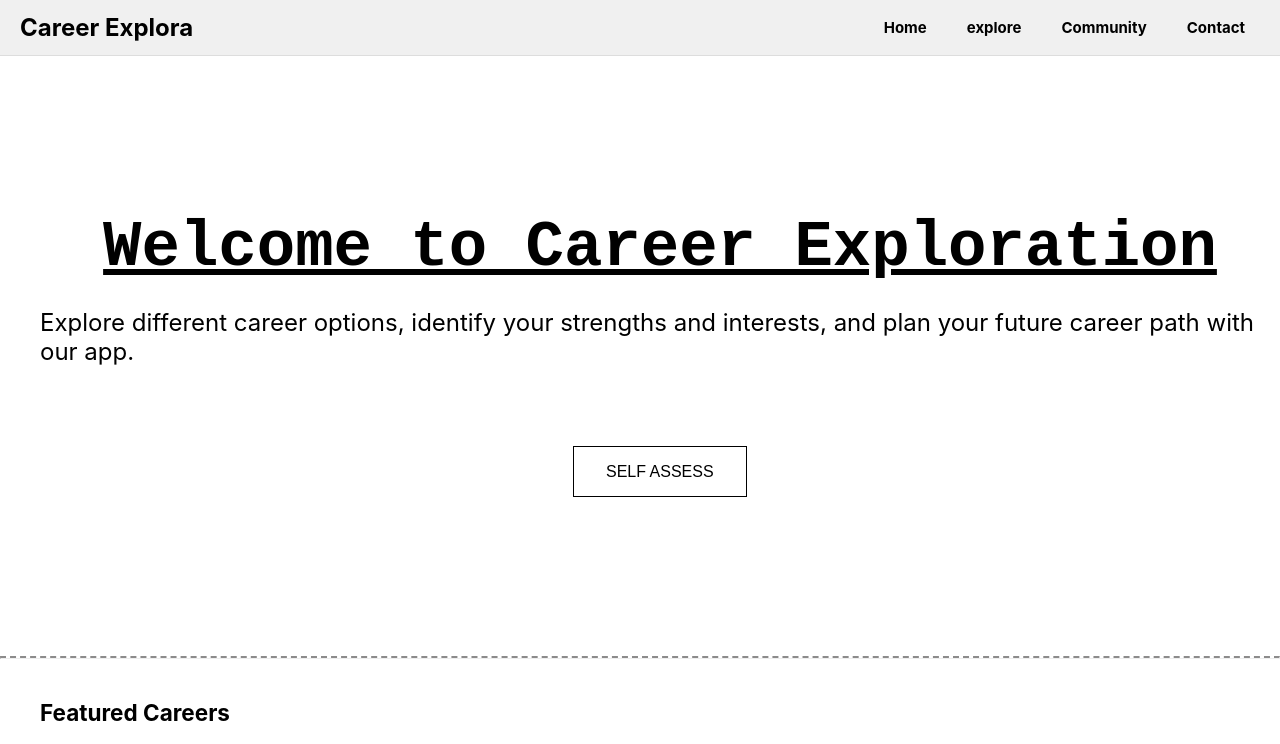
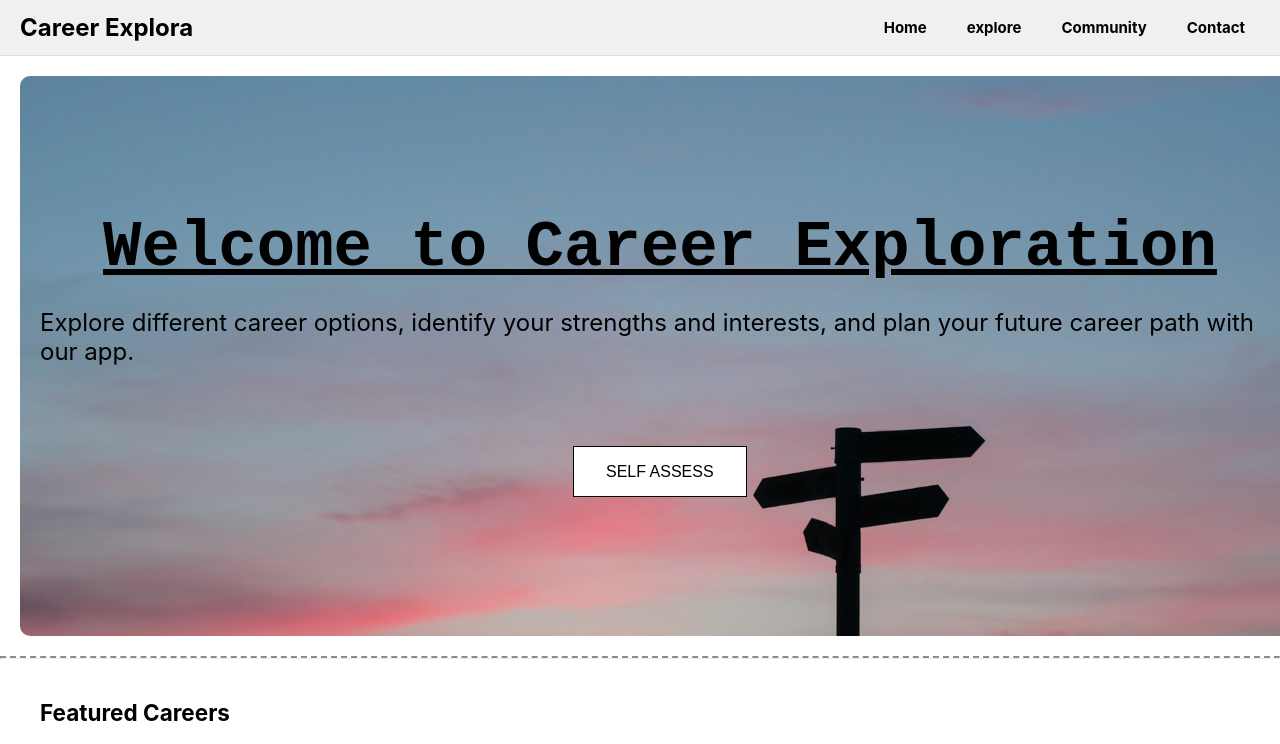
Before and after one commit to AkuSarma/Career-explora, a React (Create React App) app: page / in a window 1280 px wide. Shown: the top 744 px of the page. Built offline with nearby package versions, Linux system fonts and the light colour scheme.

Commit message:
added image background in home

```diff
--- a/src/pages/Home.css
+++ b/src/pages/Home.css
@@ -24,6 +24,9 @@ section {
   width: 100%;
   flex-direction: column;
   height: 70vh;
+  background-image: url(../components/images/javier-allegue-barros-C7B-ExXpOIE-unsplash.jpg);
+  background-repeat: no-repeat;
+  background-size: cover;
 }
 
 .para h2 {
```
Also changed, not shown: src/components/images/bg-registration-form-7.jpg (deleted), src/components/images/javier-allegue-barros-C7B-ExXpOIE-unsplash.jpg (added).
